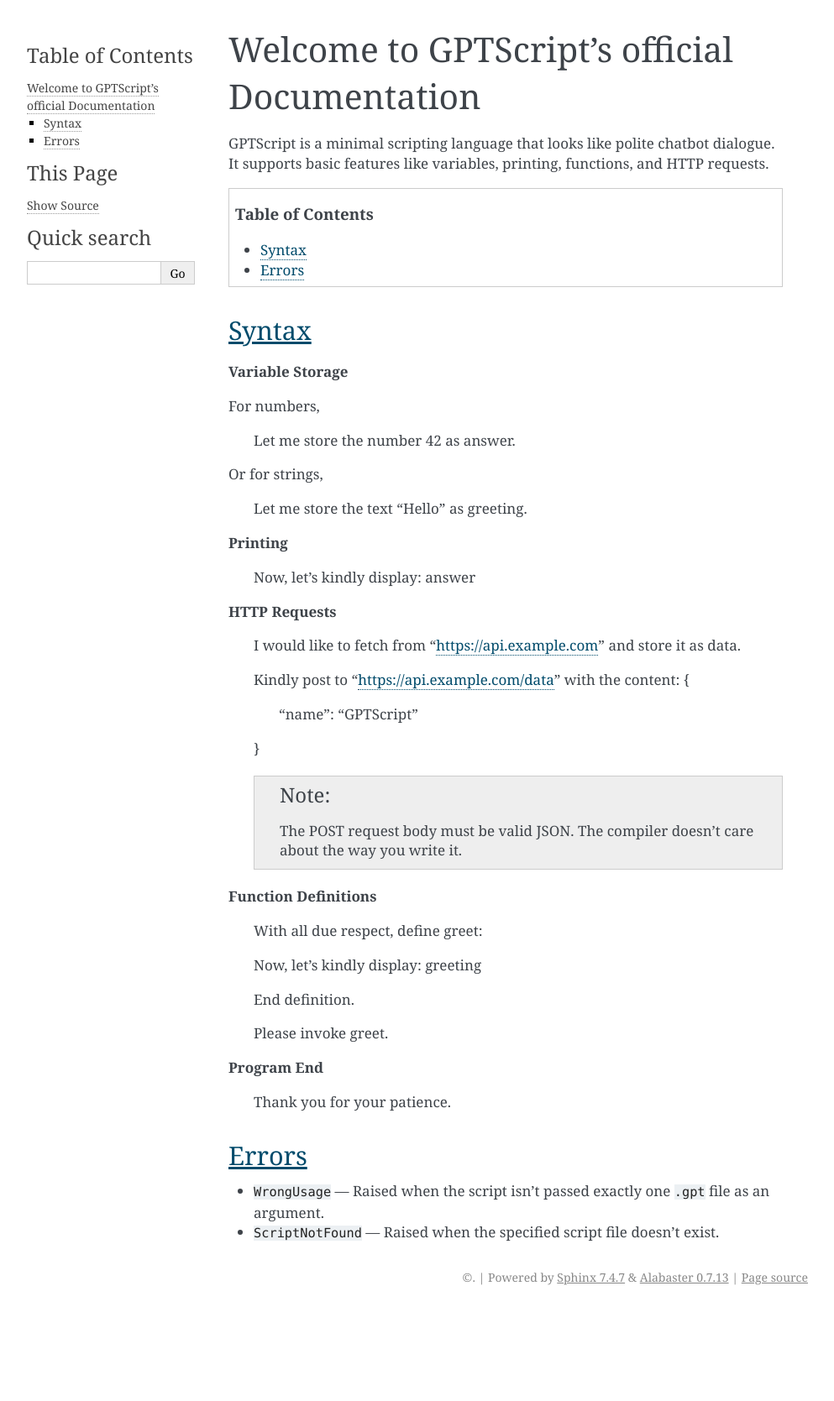
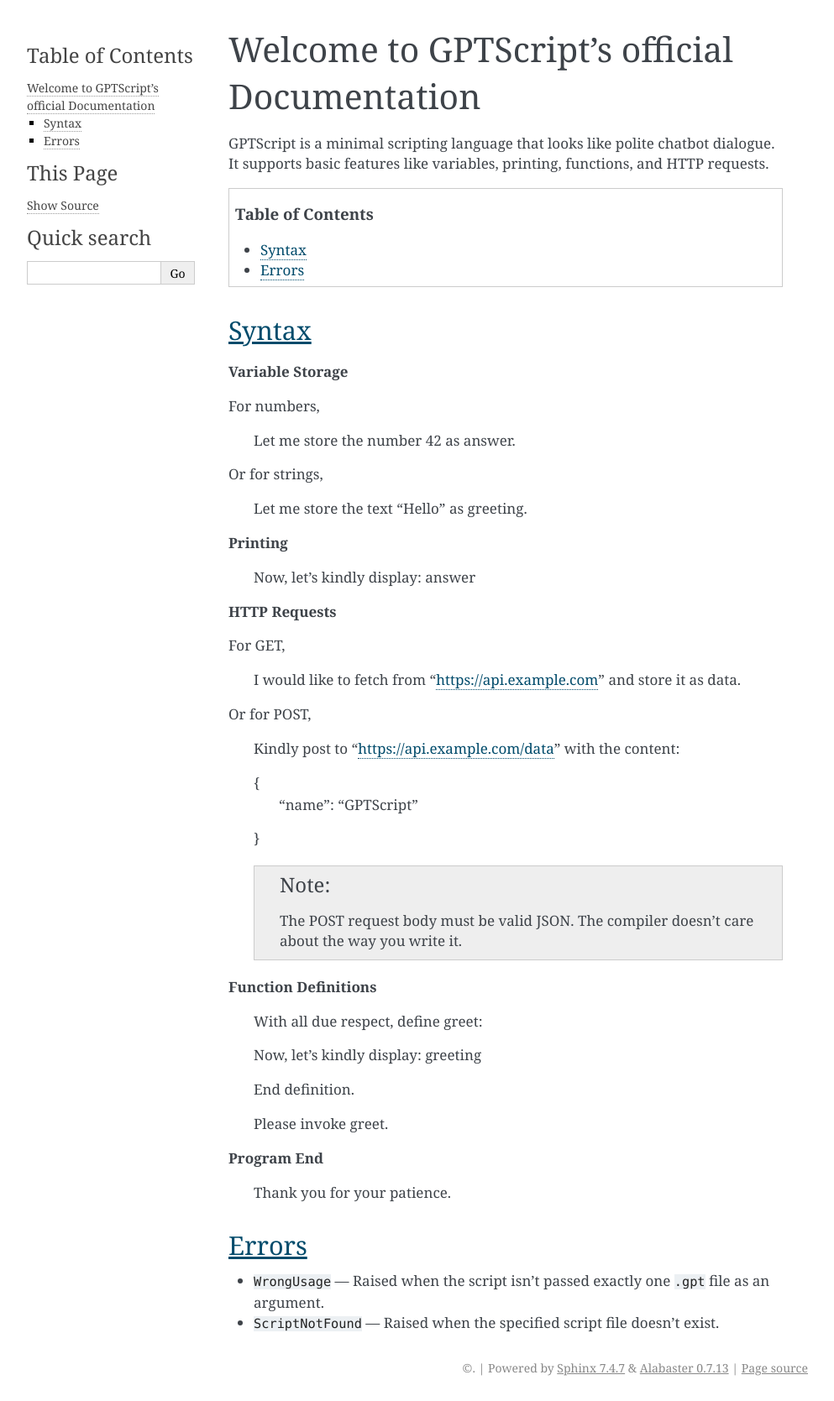
Before and after one commit to SigmaCat01/GPTScript, a Sphinx documentation site: the page built from docs/index.rst, in a window 1280 px wide. Shown: the whole page at 84% size, without its empty margins (148-1141 px from the left). Built offline with Sphinx 7.4.7, drawn with Linux system fonts in a browser that asks for light colours; before the commit the page ends 1561 px from its top, so only the background shows below that.

Commit message:
Update index.rst

```diff
--- a/docs/index.rst
+++ b/docs/index.rst
@@ -26,9 +26,14 @@ Or for strings,
 
 **HTTP Requests**
 
+For GET,
+
     I would like to fetch from "https://api.example.com" and store it as data.
 
+Or for POST,
+
     Kindly post to "https://api.example.com/data" with the content:
+
     {
         "name": "GPTScript"
     }
```
